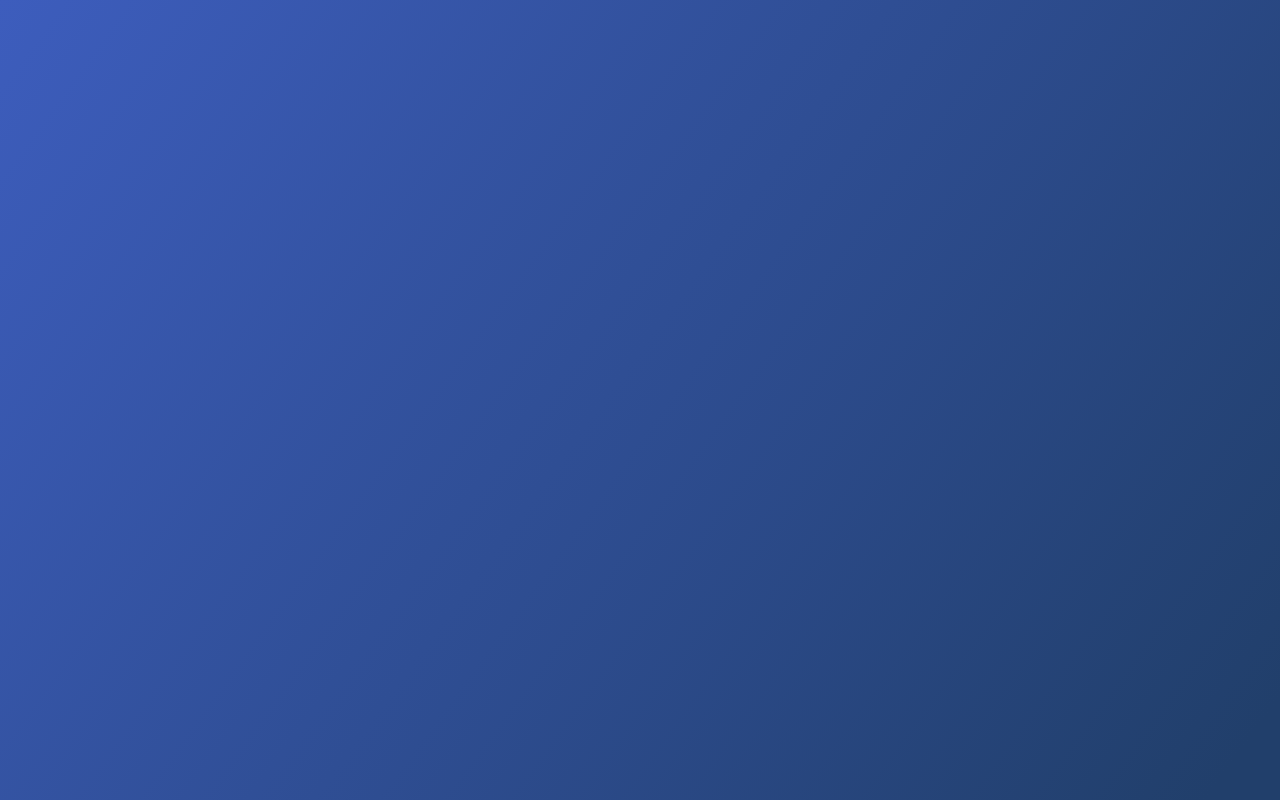
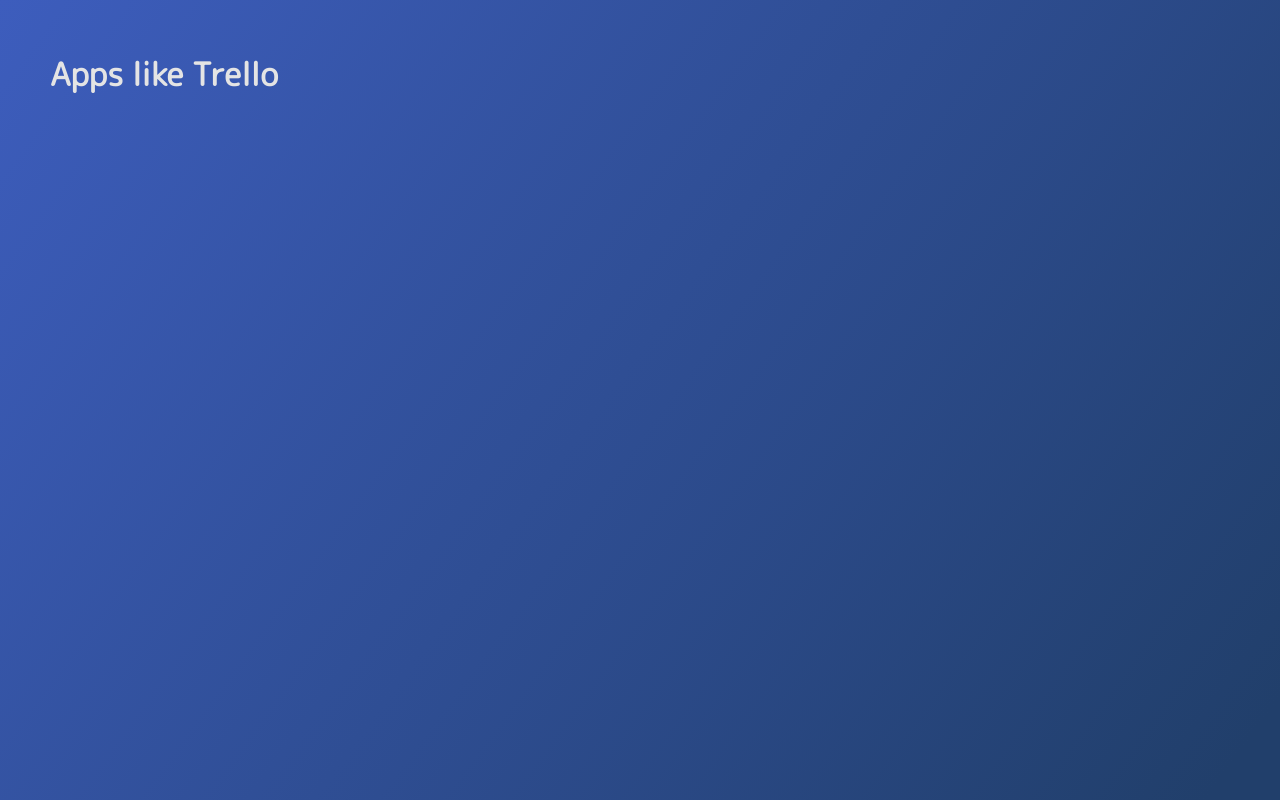
Before and after one commit to kohki-nakamura/trello-tutorial-youtube, a React (Create React App) app: page / in a window 1280 px wide. Built offline with nearby package versions, Linux system fonts and the light colour scheme.

Commit message:
土台作成

```diff
--- a/public/index.html
+++ b/public/index.html
@@ -24,7 +24,8 @@
       work correctly both with client-side routing and a non-root public URL.
       Learn how to configure a non-root public URL by running `npm run build`.
     -->
-    <title>React App</title>
+    <title>Apps like Trello</title>
+    <link href="https://fonts.googleapis.com/css?family=M+PLUS+Rounded+1c" rel="stylesheet">
   </head>
   <body>
     <noscript>You need to enable JavaScript to run this app.</noscript>
--- a/src/App.js
+++ b/src/App.js
@@ -2,7 +2,9 @@
 
 function App() {
   return (
-    <div className="App"></div>
+    <div style={{padding: "50px"}}>
+      <h1>Apps like Trello</h1>
+    </div>
   );
 }
 
```
